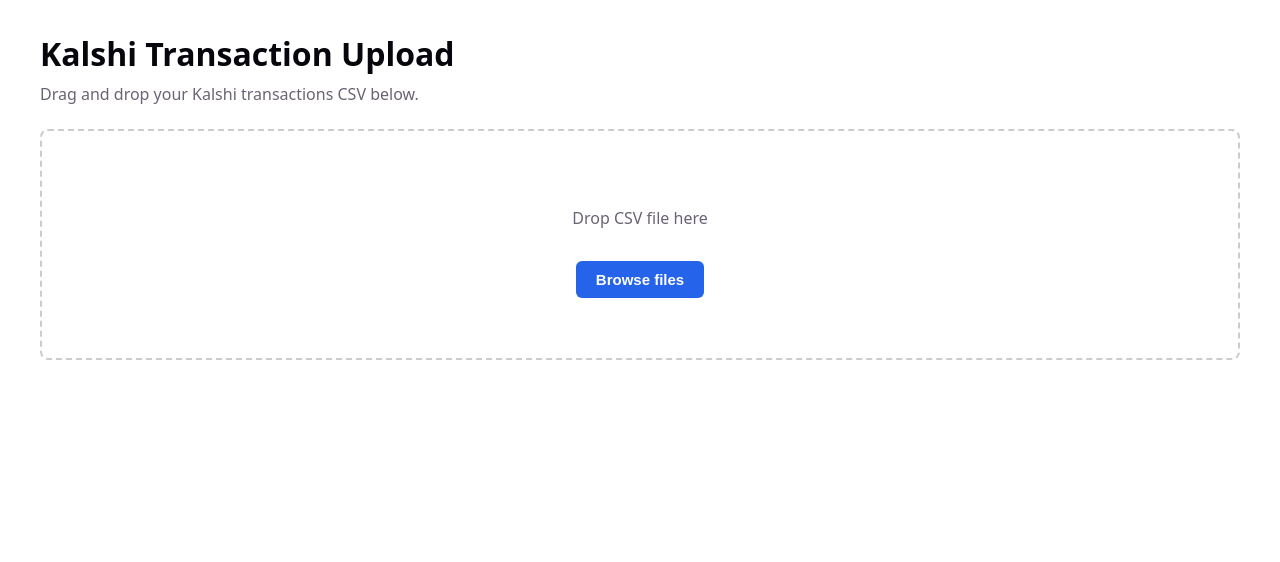
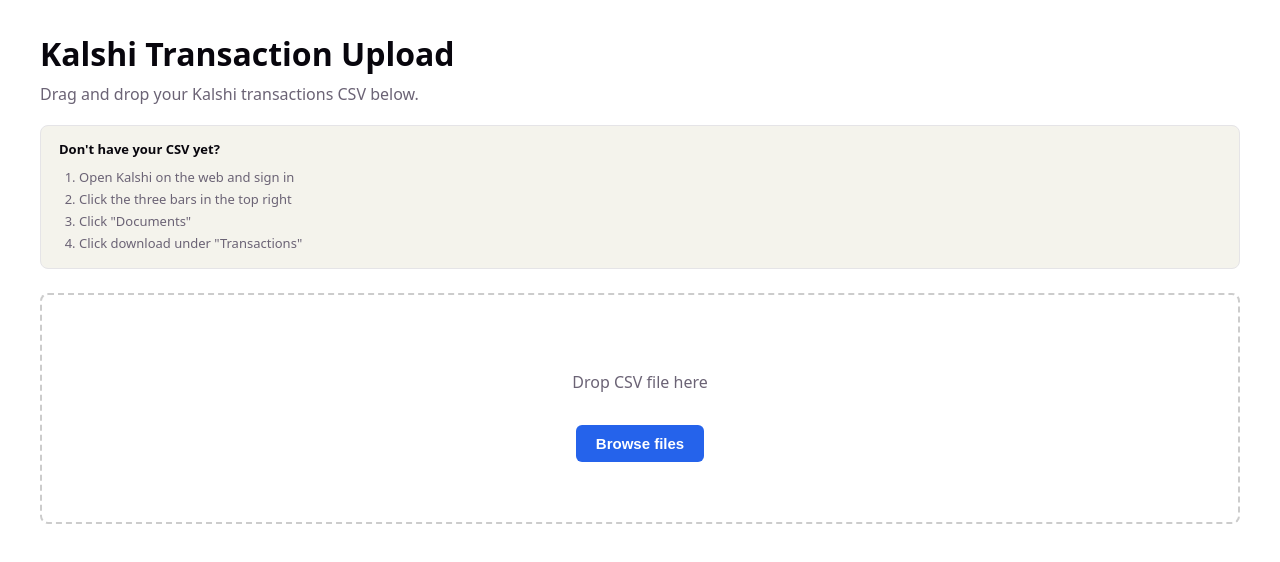
Before and after one commit to rocdx/Kalshi-App, a React (Vite) app in the folder kalshi-mirror/: page / in a window 1280 px wide. Shown: the top 562 px of the page. Built offline with nearby package versions, Linux system fonts and the light colour scheme.

Commit message:
csv instructions

```diff
--- a/kalshi-mirror/src/App.jsx
+++ b/kalshi-mirror/src/App.jsx
@@ -27,6 +27,26 @@
     marginTop: 16,
     fontSize: 14,
     color: '#6b6375',
+  },
+  howTo: {
+    marginTop: 20,
+    padding: '14px 18px',
+    border: '1px solid #e5e4e7',
+    borderRadius: 8,
+    background: '#f4f3ec',
+  },
+  howToTitle: {
+    margin: '0 0 8px',
+    fontSize: 13,
+    fontWeight: 600,
+    color: '#08060d',
+  },
+  howToList: {
+    margin: 0,
+    paddingLeft: 20,
+    fontSize: 13,
+    color: '#6b6375',
+    lineHeight: 1.7,
   },
   error: {
     color: '#c0392b',
@@ -77,6 +97,16 @@
       <h1 style={styles.heading}>Kalshi Transaction Upload</h1>
       <p style={styles.subtext}>Drag and drop your Kalshi transactions CSV below.</p>
 
+      <div style={styles.howTo}>
+        <p style={styles.howToTitle}>Don't have your CSV yet?</p>
+        <ol style={styles.howToList}>
+          <li>Open Kalshi on the web and sign in</li>
+          <li>Click the three bars in the top right</li>
+          <li>Click "Documents"</li>
+          <li>Click download under "Transactions"</li>
+        </ol>
+      </div>
+
       <Dropzone onFile={handleFile} fileName={fileName} />
 
       {error && <p style={styles.error}>{error}</p>}
```
Also changed, not shown: 1 other file (tests, documents, lock files or other folders).
